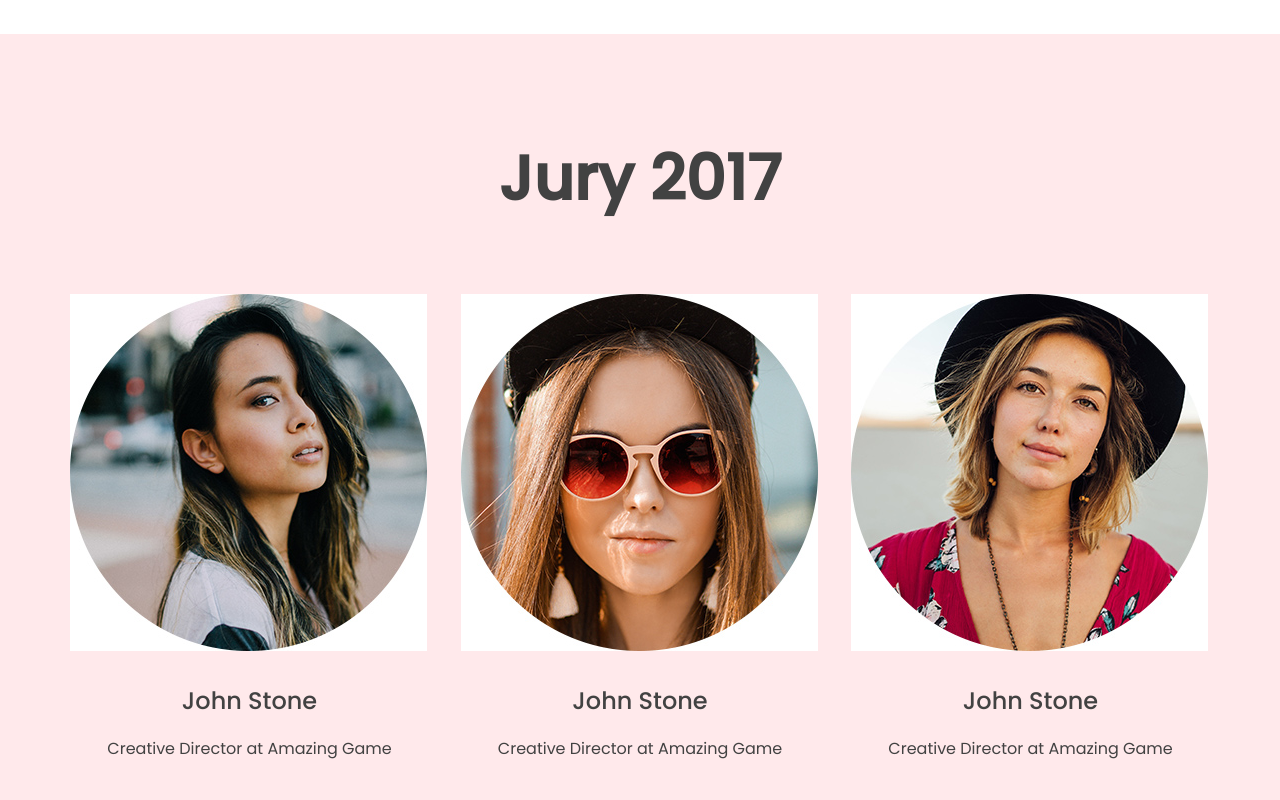
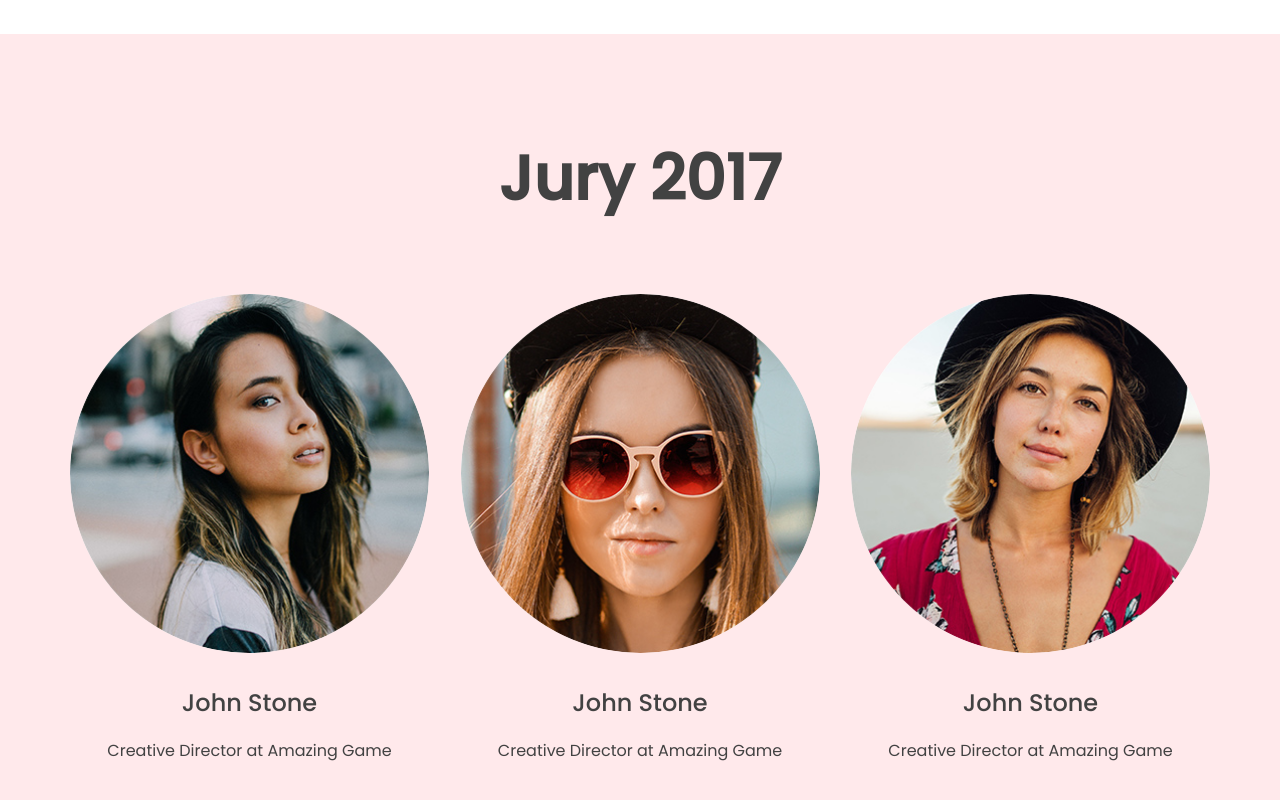
Before and after one commit to nikulinayana97/event, a plain HTML site: page index.html in a window 1280 px wide. Shown: the part 4629-5429 px from the top of the page. Drawn offline with Linux system fonts and the light colour scheme.

Commit message:
last one

```diff
--- a/css/style.css
+++ b/css/style.css
@@ -566,9 +566,10 @@ figcaption>span{
 	justify-content: space-between;
 }
 
-.jury-ph>img{
+.jury-ph>div>img{
 	width: 359px;
 	height: 359px;
+	border-radius: 50%;
 }
 
 .sps{
```
Also changed, not shown: img/clients-03.png (renamed from img/client-03.png).
